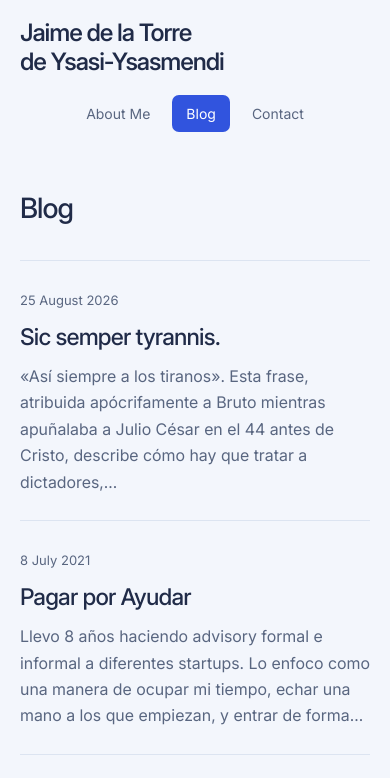
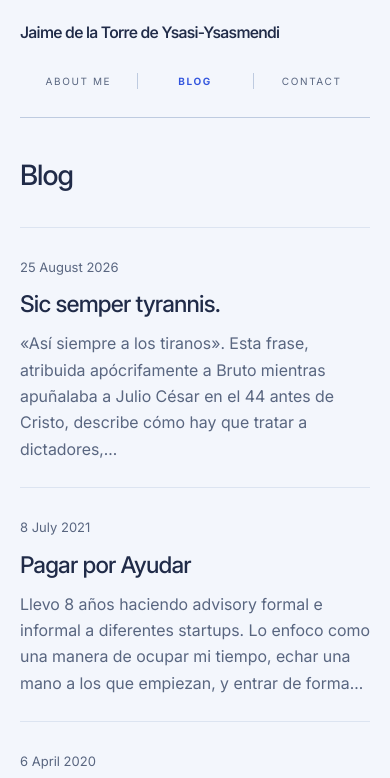
Before and after one commit to Ysasmendi/jaimedelatorre.com, an Eleventy site: page src/blog.njk in a window 390 px wide. Shown: the top 778 px of the page. Built offline with nearby package versions, Linux system fonts and the light colour scheme; Eleventy itself is replaced by a stand-in of ours; files that its build step writes are made by us from their sources.

Commit message:
Refine header and hobby icons and withdraw Start With Why

```diff
--- a/src/_includes/base.njk
+++ b/src/_includes/base.njk
@@ -20,7 +20,7 @@
 <body>
   <a class="skip-link" href="#content">Skip to content</a>
   <header class="site-header wrap">
-    <a class="wordmark" href="/">Jaime de la Torre<span>de Ysasi-Ysasmendi</span></a>
+    <a class="wordmark" href="/">Jaime de la Torre de Ysasi-Ysasmendi</a>
     <nav aria-label="Main navigation">
       <a href="/" {% if section == 'about' %}aria-current="page"{% endif %}>About Me</a>
       <a href="/blog/" {% if section == 'blog' %}aria-current="page"{% endif %}>Blog</a>
--- a/src/assets/style.css
+++ b/src/assets/style.css
@@ -15,12 +15,12 @@ a:focus-visible { outline: 2px solid var(--ink); outline-offset: 6px; }
 h1, h2, p { margin: 0; }
 h1, h2 { font-weight: 500; letter-spacing: -.035em; }
 .wrap { width: min(1110px, calc(100% - 112px)); margin-inline: auto; }
-.site-header { min-height: 120px; display: grid; grid-template-columns: minmax(0, 1fr) auto minmax(0, 1fr); align-items: center; gap: 32px; }
-.wordmark { justify-self: start; font-size: 25px; line-height: 1.2; font-weight: 550; letter-spacing: -.045em; }
-.wordmark span { display: block; }
-.site-header nav { display: flex; gap: 8px; font-size: 14px; color: var(--muted); }
-.site-header nav a { padding: 8px 15px; white-space: nowrap; border-radius: 7px; }
-.site-header nav a[aria-current] { color: #fff; background: var(--accent); }
+.site-header { min-height: 112px; display: grid; grid-template-columns: auto minmax(0, 1fr); align-items: center; gap: clamp(32px, 5vw, 72px); border-bottom: 1px solid #becbe0; }
+.wordmark { justify-self: start; font-size: 25px; line-height: 1.2; font-weight: 550; letter-spacing: -.045em; white-space: nowrap; }
+.site-header nav { display: grid; grid-template-columns: repeat(3, minmax(0, 1fr)); font-size: 11px; color: var(--muted); }
+.site-header nav a { position: relative; display: grid; place-items: center; min-height: 44px; padding: 8px 12px; white-space: nowrap; text-transform: uppercase; letter-spacing: .18em; }
+.site-header nav a + a::before { content: ''; position: absolute; left: 0; top: 14px; bottom: 14px; width: 1px; background: #becbe0; }
+.site-header nav a[aria-current] { color: var(--accent); font-weight: 650; }
 .about-layout { display: grid; grid-template-columns: minmax(250px, .8fr) minmax(0, 1.2fr); gap: clamp(50px, 7vw, 110px); align-items: start; padding-top: 24px; padding-bottom: 60px; }
 .portrait { position: sticky; top: 48px; }
 .portrait img { display: block; width: 100%; height: auto; aspect-ratio: 4 / 5; object-fit: cover; object-position: 50% 12%; border-radius: 8px; }
@@ -101,18 +101,15 @@ h1, h2 { font-weight: 500; letter-spacing: -.035em; }
   .about-layout { grid-template-columns: minmax(210px, .8fr) minmax(0, 1.2fr); gap: 44px; }
   .career-heading { flex-wrap: wrap; gap: 4px 14px; }
 }
-@media (min-width: 681px) and (max-width: 900px) {
-  .wordmark { font-size: 20px; }
-  .site-header { gap: 12px; }
-  .site-header nav { gap: 0; }
-  .site-header nav a { padding-inline: 10px; }
+@media (max-width: 900px) {
+  .site-header { grid-template-columns: 1fr; gap: 16px; padding-block: 24px 14px; }
+  .site-header nav { width: 100%; }
 }
 @media (max-width: 680px) {
   .wrap { width: calc(100% - 40px); }
-  .site-header { min-height: 104px; grid-template-columns: 1fr; gap: 2px; padding-block: 19px; }
-  .wordmark { width: 100%; font-size: 24px; margin-bottom: 16px; }
-  .site-header nav { justify-self: center; gap: 8px; font-size: 14px; }
-  .site-header nav a { padding: 7px 14px; }
+  .wordmark { font-size: clamp(14px, 4.05vw, 24px); }
+  .site-header nav { font-size: 10px; }
+  .site-header nav a { padding-inline: 4px; letter-spacing: .16em; }
   .about-layout { grid-template-columns: 1fr; gap: 36px; padding-top: 24px; padding-bottom: 40px; }
   .portrait { position: static; width: min(100%, 260px); }
   .portrait img { aspect-ratio: 1; object-position: 50% 12%; }
--- a/src/posts/start-with-why.html
+++ b/src/posts/start-with-why.html
@@ -1,5 +1,6 @@
 ---
 title: "Start With Why"
+draft: true
 date: "2020-03-26"
 lang: "en"
 sourceUrl: "https://www.linkedin.com/pulse/start-why-jaime-de-la-torre-de-ysasi-ysasmendi/"
```
Also changed, not shown: README.md, src/_includes/icons/dj-controller.svg, src/_includes/icons/scuba-tank.svg.
